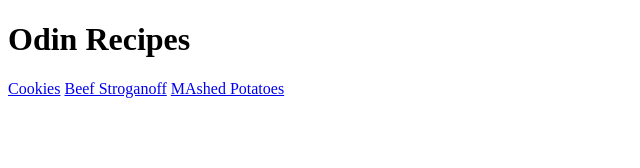
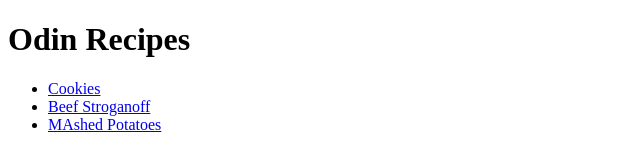
Before and after one commit to luc-silva/odin-recipes, a plain HTML site: page index.html in a window 1280 px wide. Shown: the whole page, without its empty margins (0-640 px from the left). Drawn offline with Linux system fonts and the light colour scheme.

Commit message:
Add unordered list to the Odin Recipes

```diff
--- a/index.html
+++ b/index.html
@@ -6,8 +6,10 @@
     </head>
     <body>
         <h1>Odin Recipes</h1>
-        <a href="./recipes/cookies.html">Cookies</a>
-        <a href="./recipes/beef-stroganoff.html">Beef Stroganoff</a>
-        <a href="./recipes/mashed-potatoes.html">MAshed Potatoes</a>
+        <ul>
+            <li><a href="./recipes/cookies.html">Cookies</a></li>
+            <li><a href="./recipes/beef-stroganoff.html">Beef Stroganoff</a></li>
+            <li><a href="./recipes/mashed-potatoes.html">MAshed Potatoes</a></li>
+        </ul>
     </body>
 </html>
```
